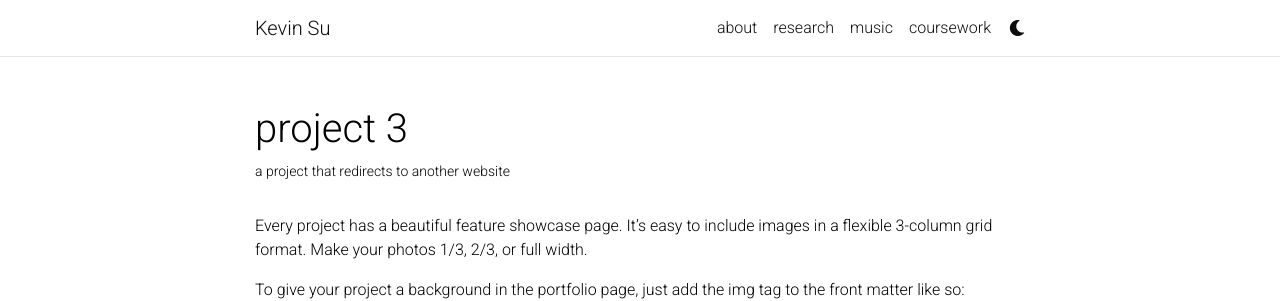
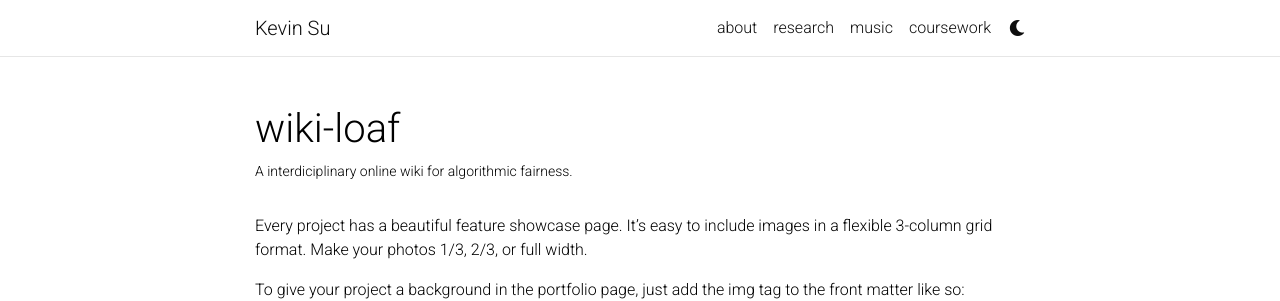
Before and after one commit to kevin20841/kevin20841.github.io, a Jekyll site: the page built from _projects/3_project.md, in a window 1280 px wide and 900 px high. Shown: the top 301 px of the window. Built offline with Jekyll 4.4.1, drawn with Linux system fonts in a browser that asks for light colours; full-size pictures stand in for the smaller copies a plugin makes; comment, search, counter and statistics services are not loaded; a style sheet for code colours, icons or effects is not loaded.

Commit message:
Update img

```diff
--- a/_projects/3_project.md
+++ b/_projects/3_project.md
@@ -1,9 +1,9 @@
 ---
 layout: page
-title: project 3
-description: a project that redirects to another website
-img: assets/img/7.jpg
-redirect: https://unsplash.com
+title: wiki-loaf
+description: A interdiciplinary online wiki for algorithmic fairness.
+img: assets/img/loaf_logo.PNG
+redirect: https://wiki-loaf.org
 importance: 3
 category: work
 ---
--- a/assets/js/theme.js
+++ b/assets/js/theme.js
@@ -75,7 +75,7 @@
         theme = 'dark';
     }
   }
-
+  // theme= 'dark'; // Make dark theme default here!
   setTheme(theme);
 }
 
```
Also changed, not shown: assets/img/loaf_logo.PNG (added).
